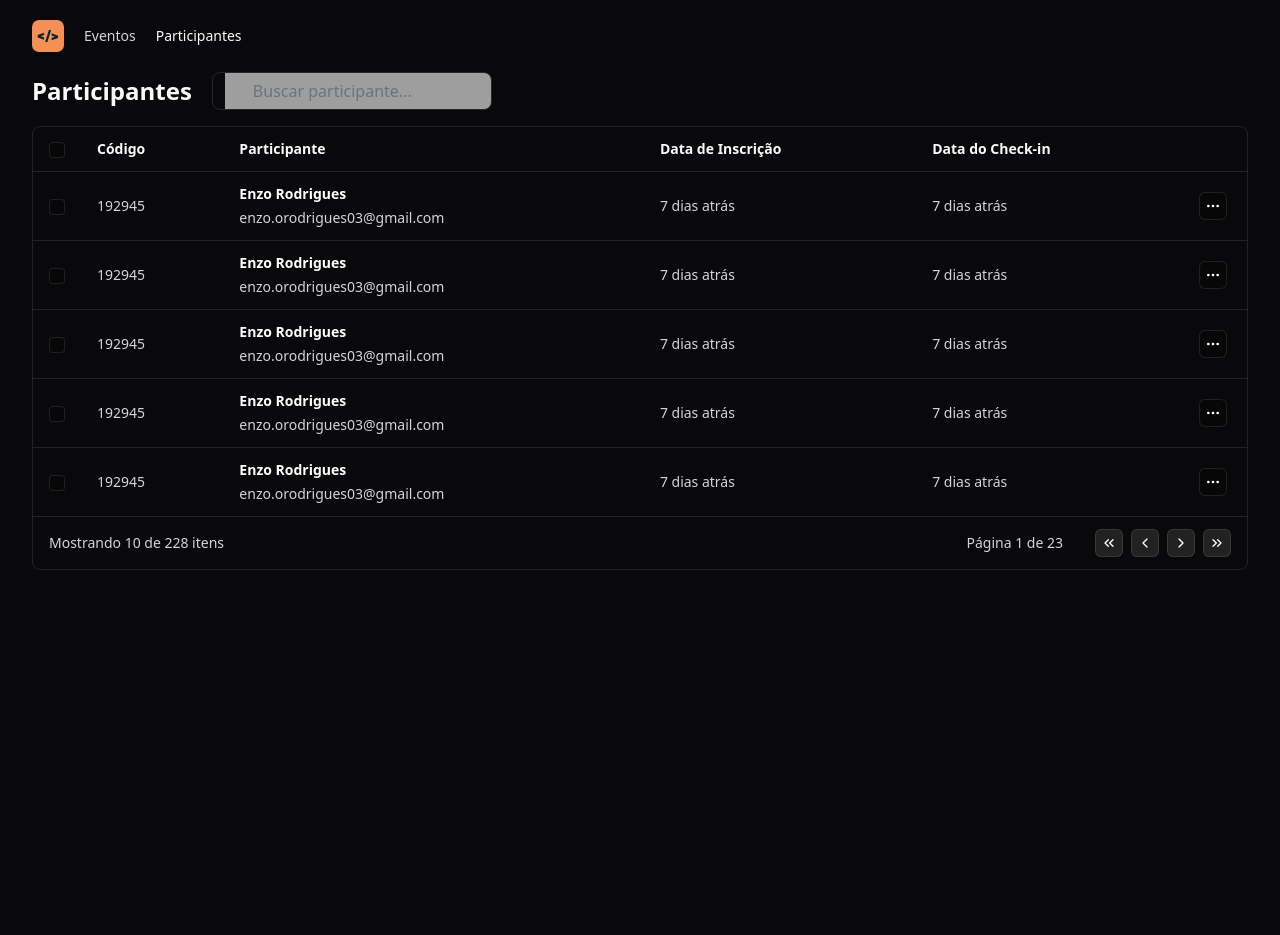
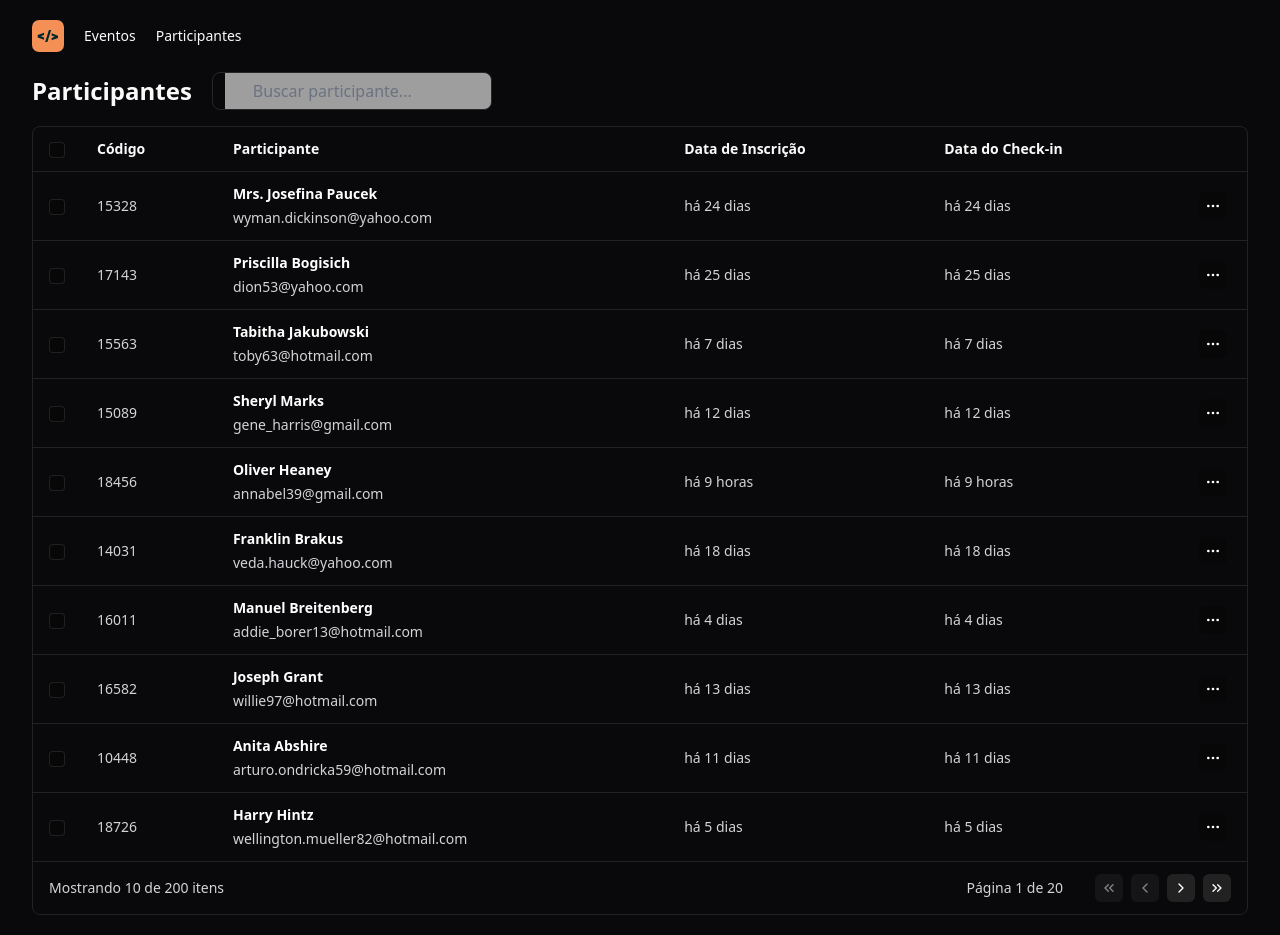
Before and after one commit to Rodriguessz/NLW-Unite-React, a React (Vite) app: page / in a window 1280 px wide. Before the commit the page ends 800 px from the top, so only its background shows below. Built offline with nearby package versions, Linux system fonts and the light colour scheme; grey boxes are pictures that could not be loaded.

Commit message:
Finalizando páginação

```diff
--- a/package.json
+++ b/package.json
@@ -10,11 +10,14 @@
     "preview": "vite preview"
   },
   "dependencies": {
+    "dayjs": "^1.11.10",
     "lucide-react": "^0.365.0",
     "react": "^18.2.0",
-    "react-dom": "^18.2.0"
+    "react-dom": "^18.2.0",
+    "tailwind-merge": "^2.2.2"
   },
   "devDependencies": {
+    "@faker-js/faker": "^8.4.1",
     "@tailwindcss/forms": "^0.5.7",
     "@types/react": "^18.2.66",
     "@types/react-dom": "^18.2.22",
--- a/src/components/attendee-list.tsx
+++ b/src/components/attendee-list.tsx
@@ -1,6 +1,41 @@
   import { MoreHorizontal , ChevronsLeft, ChevronsRight, ChevronLeft, ChevronRight} from "lucide-react"
+  import { IconButton } from "./icon-button"
+  import { Table } from "./table/table"
+  import { TableHeader } from "./table/table-header"
+  import { Searchinput } from "./search-input"
+  import { TableCell } from "./table/table-cell"
+  import { TableRow } from "./table/table-row"
+  import { atteends } from "../data/attendees"
+  import dayjs from "dayjs"
+  import "dayjs/locale/pt-br"
+  import relativeTime from "dayjs/plugin/relativeTime"
+import { MouseEventHandler, useState } from "react"
+
+
+  dayjs.extend(relativeTime);
+  dayjs.locale("pt-br")
 
   export function AttendeeList() {
+
+      //UseState - Seta um valor default que só poderá ser alterado utilizando o método desestruturado do arrayRetornado do useState()
+      const [page, setPage] = useState(1);
+      const totalPages = Math.ceil(atteends.length /10);
+
+      const goToNextPage =  ()=> {
+          setPage(page + 1)
+      }
+
+      const goToPreviousPage =  ()=> {
+          setPage(page - 1)
+      }
+
+       const goToLastPage =  ()=> {
+          setPage(totalPages)
+      }
+
+       const goToFirstPage =  ()=> {
+          setPage(1)
+      }
     return (
       <>
         <div className="flex flex-col gap-4">
@@ -8,76 +43,77 @@
           {/* Header Table */}
           <div className="flex gap-5 items-center">
             <h1 className="text-2xl font-bold">Participantes</h1>
-            <input type="text" placeholder="Buscar participante..." className=" w-[280px] bg-transparent border-[1px] border-zinc-800 pl-10 py-1.5 rounded-lg bg-[url('./assets/search.svg')] bg-left-search bg bg-no-repeat " />
+            <Searchinput  type="text" placeholder="Buscar participante..."/>
+
           </div>
           {/* Fim Header Table */}
 
 
           {/* Table */}
-          <div className="border border-white/10 rounded-lg">
-            <table className="w-full">
+              <Table>
               <thead>
-                <tr className="border-b border-white/10">
-                  <th className="py-3 px-4 text-sm text-semibold text-left"> <input type="checkbox" className="size-4 bg-black/20 rounded border-white/10"/></th>
-                  <th className="py-3 px-4 text-sm text-semibold text-left">Código</th>
-                  <th className="py-3 px-4 text-sm text-semibold text-left">Participante</th>
-                  <th className="py-3 px-4 text-sm text-semibold text-left">Data de Inscrição</th>
-                  <th className="py-3 px-4 text-sm text-semibold text-left">Data do Check-in</th>
-                  <th className="py-3 px-4 text-sm text-semibold text-left"></th>
-                </tr>
+                <TableRow>
+                  <TableHeader style={{width: 48}}><input type="checkbox" className="size-4 bg-black/20 rounded border-white/10"/></TableHeader>
+                  <TableHeader>Código</TableHeader>
+                  <TableHeader>Participante</TableHeader>
+                  <TableHeader>Data de Inscrição</TableHeader>
+                  <TableHeader>Data do Check-in</TableHeader>
+                  <TableHeader style={{ width: 64}}></TableHeader>
+                </TableRow>
               </thead>
 
               <tbody>
                 {/* Exibindo itens repetidos sem precisar copiar várias vezes */}
 
-                {Array.from({ length: 5 }).map((_, index) => {
+                {atteends.slice((page - 1) * 10, page * 10).map((atteend) => {
                   return (
-                    <tr key={index} className="border-b border-white/10 hover:bg-white/5">
-                      <td style={{width: 48}} className="py-3 px-4 text-sm text-zinc-300">
+                    <TableRow key={atteend.id} className="hover:bg-white/5">
+                      <TableCell style={{width: 48}}>
                           <input type="checkbox" className="size-4 bg-black/20 rounded border-white/10"/>
-                      </td>
-                      <td className="py-3 px-4 text-sm text-zinc-300"> 192945</td>
-                      <td className="py-3 px-4 text-sm text-zinc-300">
+                      </TableCell>
+                      <TableCell> {atteend.id}</TableCell>
+                      <TableCell>
                         <div className="flex flex-col gap-1">
-                          <span className="font-semibold text-white">Enzo Rodrigues</span>
-                          <span>enzo.orodrigues03@gmail.com</span>
+                          <span className="font-semibold text-white">{atteend.nome}</span>
+                          <span>{atteend.email}</span>
                         </div>
-                        </td>
-                      <td className="py-3 px-4 text-sm text-zinc-300"> 7 dias atrás </td>
-                      <td className="py-3 px-4 text-sm text-zinc-300"> 7 dias atrás </td>
-                      <td style={{width: 64}} className="py-3 px-4 text-sm text-zinc-300">
-                        <button className="border border-white/10 rounded-md w-7 h-7 bg-black/20 flex items-center justify-center"> <MoreHorizontal className="w-4 h-4 text-white "/> </button>
-                      </td>
-                    </tr>
+                        </TableCell>
+                      <TableCell>{dayjs().to(atteend.createdAt)}</TableCell>
+                      <TableCell>{dayjs().to(atteend.createdAt)}</TableCell>
+                      <TableCell style={{width: 64}}>
+
+                        <IconButton transparent> <MoreHorizontal className="w-4 h-4 text-white "/> </IconButton>
+                      </TableCell>
+                    </TableRow>
                   )
                 })}
               </tbody>
 
               <tfoot>
-                <tr>
-                  <td className="py-3 px-4 text-sm text-zinc-300" colSpan={3}>Mostrando 10 de 228 itens</td>
-                  <td className="py-3 px-4 text-sm text-zinc-300 text-right" colSpan={3}>
+                <TableRow className="border-none">
+                  <TableCell colSpan={3}>Mostrando 10 de {atteends.length} itens</TableCell>
 
-                  <div className="inline-flex gap-8 items-center">
-                      <span>Página 1 de 23</span>
+                  <TableCell className="text-right" colSpan={3}>
 
-                      <div className="flex gap-2">
-                          <button className="border border-white/10 rounded-md w-7 h-7 bg-white/10 flex items-center justify-center"> <ChevronsLeft className="w-4 h-4 text-white "/> </button>
-                          <button className="border border-white/10 rounded-md w-7 h-7 bg-white/10 flex items-center justify-center"> <ChevronLeft className="w-4 h-4 text-white "/> </button>
-                          <button className="border border-white/10 rounded-md w-7 h-7 bg-white/10 flex items-center justify-center"> <ChevronRight className="w-4 h-4 text-white "/> </button>
-                          <button className="border border-white/10 rounded-md w-7 h-7 bg-white/10 flex items-center justify-center"> <ChevronsRight className="w-4 h-4 text-white "/> </button>
+                    <div className="inline-flex gap-8 items-center">
+                        <span>Página {page} de {totalPages}</span>
+                        <div className="flex gap-2">
+                            <IconButton onClick={goToFirstPage} disabled={page === 1}> <ChevronsLeft className="w-4 h-4 text-white "/></IconButton>
+                            <IconButton onClick={goToPreviousPage} disabled={page === 1}> <ChevronLeft className="w-4 h-4 text-white "/></IconButton>
+                            <IconButton onClick={goToNextPage} disabled={page === totalPages}> <ChevronRight className="w-4 h-4 text-white "/></IconButton>
+                            <IconButton onClick={goToLastPage} disabled={page === totalPages}> <ChevronsRight className="w-4 h-4 text-white "/></IconButton>
+
+
+                      </div>
+
                     </div>
 
-                  </div>
-
-                  </td>
+                  </TableCell>
 
 
-                </tr>
+                </TableRow>
               </tfoot>
-            </table>
-
-          </div>
+            </Table>
           {/* Fim da Table */}
 
 
--- a/src/components/header.tsx
+++ b/src/components/header.tsx
@@ -1,4 +1,5 @@
 import nlwUniteIcon from "../assets/nlw-unite-icon.svg"
+import { NavLink } from "./nav-link"
 
 export function Header(){
 
@@ -8,8 +9,8 @@ export function Header(){
             <img src={nlwUniteIcon}/>
 
             <nav className="flex items-center gap-5">
-                <a href="#" className="font-medium text-sm text-zinc-300">Eventos</a>
-                <a href="#" className="font-medium text-sm">Participantes</a>
+                <NavLink href="/eventos">Eventos</NavLink>
+                <NavLink href="/participantes">Participantes</NavLink>
             </nav>
         </div>
     </>
--- /dev/null
+++ b/src/components/icon-button.tsx
@@ -0,0 +1,26 @@
+import { ComponentProps } from "react";
+import { twMerge } from "tailwind-merge";
+
+interface IconButtonProps extends ComponentProps<"button"> {
+    transparent? : boolean,
+}
+
+
+export function IconButton( {transparent , ...props} : IconButtonProps){
+    return(
+
+        <button
+        {...props}
+
+        // className={transparent ? "border border-white/10 rounded-md w-7 h-7 bg-black/20 flex items-center justify-center" : "border border-white/10 rounded-md w-7 h-7 bg-white/10 flex items-center justify-center"}
+        className={
+            twMerge('border-white/10 rounded-md w-7 h-7 bg-black/20 flex items-center justify-center',
+            transparent ? "bg-black/20" : "bg-white/10",
+            props.disabled ? "opacity-50" : null
+            )
+
+            }
+        />
+
+    )
+}
--- /dev/null
+++ b/src/components/nav-link.tsx
@@ -0,0 +1,16 @@
+import { ComponentProps } from "react";
+
+interface NavLinkProps extends ComponentProps<'a'>{
+    children: string,
+}
+
+export function NavLink(props : NavLinkProps){
+    return(
+
+        <>
+            <a {...props} className="font-medium text-sm">{props.children}</a>
+        </>
+
+
+    )
+}
--- /dev/null
+++ b/src/components/search-input.tsx
@@ -0,0 +1,10 @@
+import { ComponentProps } from "react";
+
+interface SearchinputProps extends ComponentProps<"input"> {}
+
+
+export function Searchinput (props : SearchinputProps){
+    return(
+        <input className=" w-[280px] bg-transparent border-[1px] border-zinc-800 pl-10 py-1.5 rounded-lg bg-[url('./assets/search.svg')] bg-left-search bg bg-no-repeat " {...props}/>
+    )
+}
--- /dev/null
+++ b/src/components/table/table-cell.tsx
@@ -0,0 +1,11 @@
+import { ComponentProps } from "react";
+import { twMerge } from "tailwind-merge";
+
+interface  TableCellProps extends ComponentProps<"th"> {}
+
+
+export function TableCell(props : TableCellProps){
+    return(
+        <td {...props} className={twMerge("py-3 px-4 text-sm text-zinc-300", props.className)}  />
+    )
+}
--- /dev/null
+++ b/src/components/table/table-header.tsx
@@ -0,0 +1,10 @@
+import { ComponentProps } from "react";
+
+interface  TableHeaderProps extends ComponentProps<"th"> {}
+
+
+export function TableHeader(props : TableHeaderProps){
+    return(
+        <th className="py-3 px-4 text-sm text-semibold text-left" {...props} />
+    )
+}
--- /dev/null
+++ b/src/components/table/table-row.tsx
@@ -0,0 +1,11 @@
+import { ComponentProps } from "react";
+import { twMerge } from "tailwind-merge";
+
+interface  TableRowProps extends ComponentProps<"tr"> {}
+
+
+export function TableRow(props : TableRowProps){
+    return(
+        <tr {...props} className={twMerge("border-b border-white/10", props.className)}  />
+    )
+}
--- /dev/null
+++ b/src/components/table/table.tsx
@@ -0,0 +1,13 @@
+import { ComponentProps } from "react";
+
+interface TableProps extends ComponentProps<"table">{}
+
+export function Table(props : TableProps){
+    return(
+        <>
+            <div className="border border-white/10 rounded-lg">
+                <table className="w-full" {...props} />
+            </div>
+        </>
+    )
+}
--- /dev/null
+++ b/src/data/attendees.tsx
@@ -0,0 +1,12 @@
+// Consumir dados da biblioteca fakerJs
+import {faker } from "@faker-js/faker";
+
+export const atteends = Array.from({length: 200}).map(()=>{
+    return {
+        id: faker.number.int({min: 10000, max : 20000}),
+        nome: faker.person.fullName(),
+        email: faker.internet.email().toLocaleLowerCase(),
+        createdAt: faker.date.recent({days: 30}),
+        checkedInAt: faker.date.recent({days: 7})
+    }
+})
```
Also changed, not shown: 1 other file (tests, documents, lock files or other folders).
